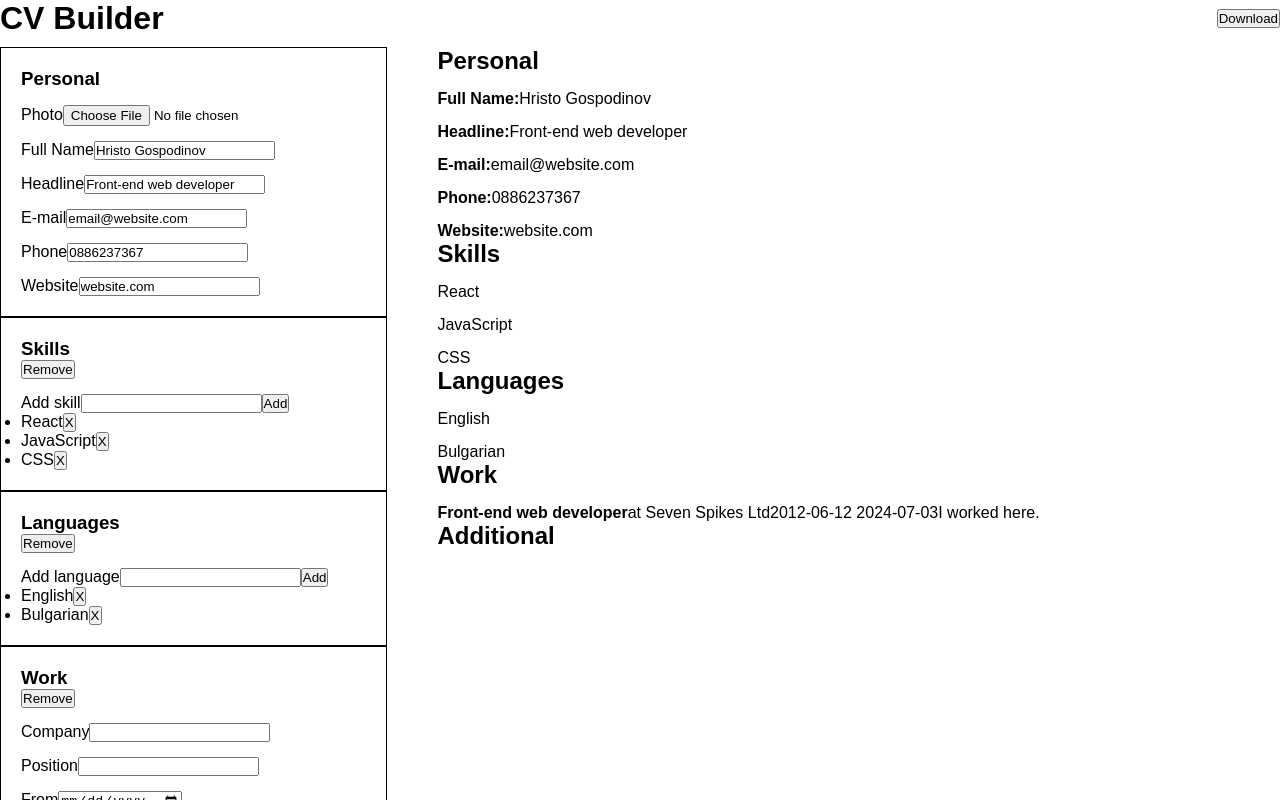
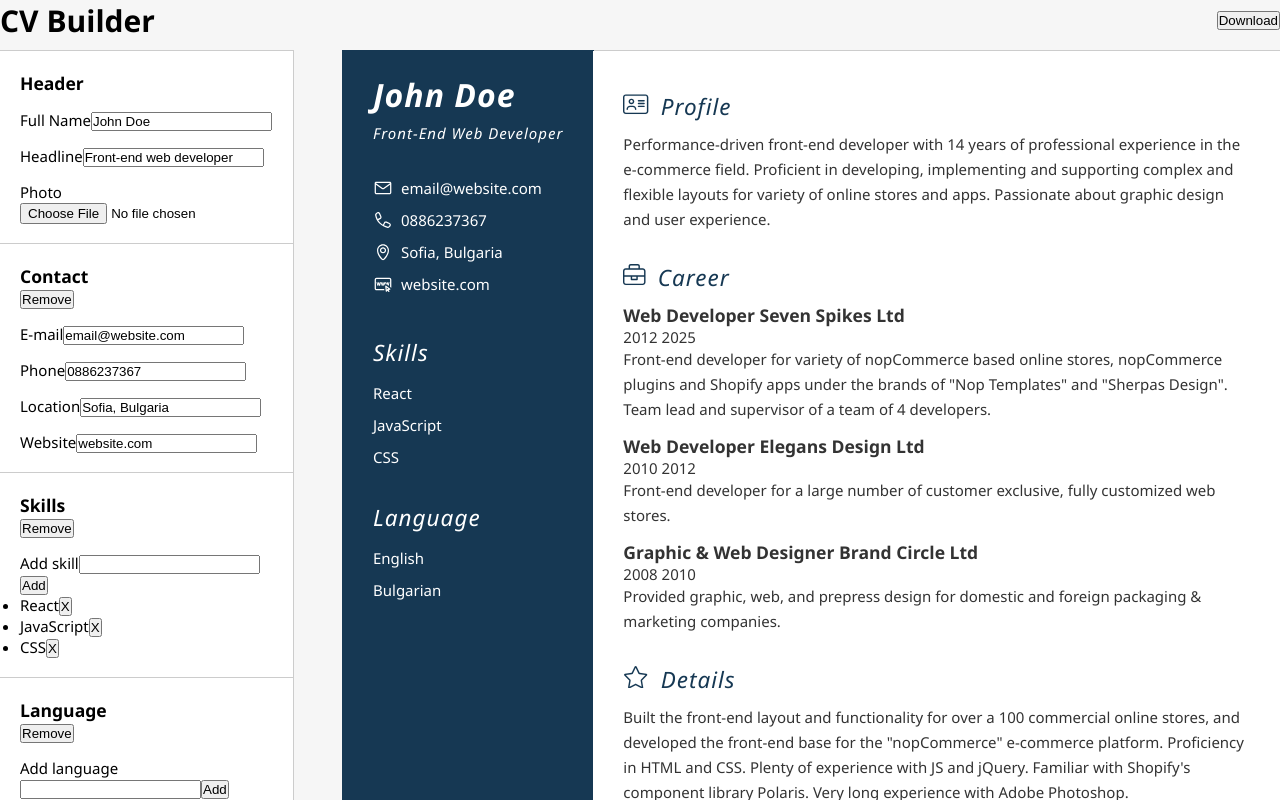
Before and after one commit to H-Gospodinov/TheOdinProject_-_React, a React (Vite) app in the folder Resume_Builder/: page / in a window 1280 px wide. Shown: the top 800 px of the page. Built offline with nearby package versions, Linux system fonts and the light colour scheme.

Commit message:
Resume Builder: style main page
Improve data configuration and style the display page.
Improve rendering functionality in the Page component.
Add "Print" / "Save to PDF" option.

```diff
--- a/Resume_Builder/src/App.jsx
+++ b/Resume_Builder/src/App.jsx
@@ -21,7 +21,9 @@ function App() {
         <>
             <header className="header">
                 <h1 className="title">CV Builder</h1>
-                <button type="button">Download</button>
+                <button id="print" type="button" onClick={
+                    () => window.print()}>Download
+                </button>
             </header>
             <main className="main">
                 <div className="data-form">
--- a/Resume_Builder/src/assets/data.json
+++ b/Resume_Builder/src/assets/data.json
@@ -1,31 +1,49 @@
 [
     {
-        "name": "Personal",
+        "name": "Header",
+        "position": "left",
         "fields": [
-            { "label": "Photo", "name": "photo", "type": "file", "value": "" },
-            { "label": "Full Name", "name": "fullname", "type": "text", "value": "Hristo Gospodinov" },
+            { "label": "Full Name", "name": "fullname", "type": "text", "value": "John Doe" },
             { "label": "Headline", "name": "headline", "type": "text", "value": "Front-end web developer" },
+            { "label": "Photo", "name": "photo", "type": "file", "value": "" }
+        ]
+    },
+    {
+        "name": "Contact",
+        "position": "left",
+        "fields": [
             { "label": "E-mail", "name": "email", "type": "email", "value": "email@website.com" },
             { "label": "Phone", "name": "phone", "type": "tel", "value": "0886237367" },
+            { "label": "Location", "name": "location", "type": "text", "value": "Sofia, Bulgaria" },
             { "label": "Website", "name": "website", "type": "url", "value": "website.com" }
         ]
     },
     {
         "name": "Skills",
+        "position": "left",
         "fields": [
             { "label": "Add skill", "name": "skill", "type": "text" }
         ],
         "entries": [ "React", "JavaScript", "CSS" ]
     },
     {
-        "name": "Languages",
+        "name": "Language",
+        "position": "left",
         "fields": [
             { "label": "Add language", "name": "language", "type": "text" }
         ],
         "entries": [ "English", "Bulgarian" ]
     },
     {
-        "name": "Work",
+        "name": "Profile",
+        "position": "right",
+        "fields": [
+            { "name": "profile", "type": "textarea", "value": "Performance-driven front-end developer with 14 years of professional experience in the e-commerce field. Proficient in developing, implementing and supporting complex and flexible layouts for variety of online stores and apps. Passionate about graphic design and user experience." }
+        ]
+    },
+    {
+        "name": "Career",
+        "position": "right",
         "fields": [
             { "label": "Company", "name": "company", "type": "text" },
             { "label": "Position", "name": "position", "type": "text" },
@@ -36,17 +54,32 @@
         "entries": [
             {
                 "company": "Seven Spikes Ltd",
-                "position": "Front-end web developer",
-                "from": "2012-06-12",
-                "until": "2024-07-03",
-                "details": "I worked here."
+                "position": "Web Developer",
+                "from": "2012",
+                "until": "2025",
+                "details": "Front-end developer for variety of nopCommerce based online stores, nopCommerce plugins and Shopify apps under the brands of \"Nop Templates\" and \"Sherpas Design\". Team lead and supervisor of a team of 4 developers."
+            },
+            {
+                "company": "Elegans Design Ltd",
+                "position": "Web Developer",
+                "from": "2010",
+                "until": "2012",
+                "details": "Front-end developer for a large number of customer exclusive, fully customized web stores."
+            },
+            {
+                "company": "Brand Circle Ltd",
+                "position": "Graphic & Web Designer",
+                "from": "2008",
+                "until": "2010",
+                "details": "Provided graphic, web, and prepress design for domestic and foreign packaging & marketing companies."
             }
         ]
     },
     {
-        "name": "Additional",
+        "name": "Details",
+        "position": "right",
         "fields": [
-            { "label": "", "name": "additional", "type": "textarea" }
+            { "name": "details", "type": "textarea", "value": "Built the front-end layout and functionality for over a 100 commercial online stores, and developed the front-end base for the \"nopCommerce\" e-commerce platform. Proficiency in HTML and CSS. Plenty of experience with JS and jQuery. Familiar with Shopify's component library Polaris. Very long experience with Adobe Photoshop." }
         ]
     }
 ]
--- a/Resume_Builder/src/components/Fields.jsx
+++ b/Resume_Builder/src/components/Fields.jsx
@@ -38,10 +38,9 @@ function ListGroup({ entries, onRemove }) {
         <ul>
             {entries.map((entry, index) => (
                 <li key={index}>
-                    {typeof entry === "string" ? <span>{entry}</span> : <>
-                        <strong>{entry.position}</strong>
-                        <span>at {entry.company}</span>
-                    </>}
+                    <span>{typeof entry !== 'object' ?
+                        entry : `${entry.position} @ ${entry.company}`}
+                    </span>
                     <button type="button" onClick={() => onRemove(entry)}>X</button>
                 </li>
             ))}
--- a/Resume_Builder/src/components/Group.jsx
+++ b/Resume_Builder/src/components/Group.jsx
@@ -83,26 +83,26 @@ function FormGroup(
     };
     return (
         <div className="form-group">
-            { name && <h3>{name}</h3> }
-            { name !== 'Personal' &&
+            {name && <h3>{name}</h3>}
+            {name !== 'Header' &&
                 <button type="button" onClick={() =>
                     onDestroy(name)}>Remove</button>
             }
-            { fields.map(field =>
+            {fields.map(field =>
                 <InputGroup
                     key={field.name}
                     {...field}
                     {...prepareInput(field)}
                 />
             )}
-            { entries && fields.length > 1 &&
+            {entries && fields.length > 1 &&
                 <button type="button" onClick={
                     updateList().insert}>Add</button>
             }
-            { entries && <ListGroup
-                    entries = { entries }
-                    onRemove = { updateList().remove }
-            /> }
+            {entries && <ListGroup
+                entries={entries}
+                onRemove={updateList().remove}
+            />}
         </div>
     );
 }
--- a/Resume_Builder/src/components/Page.jsx
+++ b/Resume_Builder/src/components/Page.jsx
@@ -1,61 +1,89 @@
+import { contactIcons, sectionIcons } from "./Icons";
 
 function MainPage({ currentData }) {
 
-    function personDetails(fields) {
+    const leftCol = currentData.filter(group => {
+        return group.position === 'left'
+    });
+    const rightCol = currentData.filter(group => {
+        return group.position === 'right'
+    });
 
-        const field = fields[0]; return (
+    const fieldSet = (fields) => (
+
+        <ul className="">
+            {fields.map((field) => field.value &&
+                <li key={field.name} className={field.name}>
+                    {field.type !== 'file' ?
                     <>
-                { field.type === 'file' && field.value &&
-                    <div>
-                        <img src={field.value} alt={field.label} />
-                    </div>
-                } <ul>
-                    {fields.map((field) => field.type !== 'file' &&
-                        <li key={field.name}>
-                            <strong>{ field.label }:</strong>
+                        {contactIcons[field.name] &&
+                            <img src={contactIcons[field.name]} alt="" />
+                        }
                         <span>{field.value || ''}</span>
+                    </> :
+                    <img src={field.value} alt="Your photo" />}
                 </li>
             )}
-                </ul>
-            </>
+        </ul> // "Header", "Contact", "Profile", "Details"
     );
+
+    const listStack = (entries) => (
+
+        <ul className="entry-group">
+            {entries.map((entry, index) => (
+
+                typeof entry === 'object' ?
+
+                <li className="multi" key={index}>
+                    <div className="head">
+                        <h3 className="employment">
+                            <span>{entry.position}</span> <span>{entry.company}</span>
+                        </h3>
+                        <time className="timeframe">
+                            <span>{entry.from}</span> <span>{entry.until}</span>
+                        </time>
+                    </div>
+                    <div className="body">
+                        <p>{entry.details}</p>
+                    </div>
+                </li> : <li className="single" key={index}><span>{entry}</span></li>
+            ))}
+        </ul> // "Skills", "Language", "Career", "Education"
+    );
+
+    const renderColumn = (groups) => (
+
+        groups.map((group) => (
+            <section className={'section '+ group.name.toLowerCase()} key={group.name}>
+
+                {group.name !== 'Header' && group.name !== 'Contact' &&
+                    <h2>
+                        {/* {sectionIcons[group.name] && (
+                            <img src={sectionIcons[group.name]} alt="" />
+                        )}  */}
+                        {sectionIcons[group.name] && sectionIcons[group.name]({
+                            fill: '#163853', stroke: '#163853',
+                        })}
+                        <span>{group.name}</span>
+                    </h2>
                 }
-    function renderEntries(entries) {
-
-        return (
-            entries.length > 0 &&
-            <ul>
-                {entries.map((entry, index) => (
-                    <li key={index}>
-                        {typeof entry === "string" ? <span>{entry}</span> :
-                        <div>
-                            <strong>{entry.position}</strong>
-                            <span>at {entry.company}</span>
-                            <span>{entry.from} {entry.until}</span>
-                            <span>{entry.details}</span>
-                        </div>}
-                    </li>
-                ))}
-            </ul>
-        );
-    }
-
-    return (
-        <div className="page">
-            {currentData.map((group) => {
-
-                return (
-                    <section className={'section '+ group.name.toLowerCase()} key={group.name}>
-                        { <h2>{group.name}</h2> }
-                        { group.name === 'Personal' ? personDetails(group.fields) :
-                        group.entries ? renderEntries(group.entries) :
+                {group.name === 'Header' || group.name === 'Contact' ? fieldSet(group.fields) :
+                    group.entries && group.entries.length > 0 ? listStack(group.entries) :
                     <div>
                         <p style={{whiteSpace: 'pre-line'}}>{group.fields[0].value || ''}</p>
                     </div>
                 }
-                    </section>
-                )
-            })}
+            </section> // ToDo: BUG fix: when all entries from a group are deleted, the app renders the "textarea" layout
+        ))
+    );
+    return (
+        <div className="page">
+            <div className="column left-column">
+                {renderColumn(leftCol)}
+            </div>
+            <div className="column right-column">
+                {renderColumn(rightCol)}
+            </div>
         </div>
     );
 }
--- a/Resume_Builder/src/main.css
+++ b/Resume_Builder/src/main.css
@@ -1,4 +1,3 @@
-
 * {
     margin: 0 0;
     padding: 0 0;
@@ -16,7 +15,11 @@ html {
 body {
     width: 100%;
     overflow-x: clip;
+    background-color: #f6f6f6;
     font-family: sans-serif;
+    font-family: 'segoe ui', ubuntu, helvetica;
+    /* font-family: Carlito, sans-serif; */
+    font-size: 15px;
 }
 .container {
     display: flex;
@@ -33,7 +36,8 @@ body {
     column-gap: 50px;
 }
 .form-group {
-    border: 1px solid;
+    box-shadow: 0 0 0 1px #ccc;
+    background-color: #fff;
     padding: 20px;
 }
 .input-group {
@@ -43,12 +47,140 @@ textarea {
     width: 100%;
     min-height: 150px;
 }
-.page img {
+.page {
+    display: grid;
+    grid-template: 1fr / auto 1fr;
+    height: 100%;
+    box-shadow: 0 0 0 1px #ccc;
+}
+.photo {
+    display: flex;
+    justify-content: center;
+    margin-top: 30px !important;
+}
+.photo img {
+    width: 200px;
+    max-width: 100%;
+    border-radius: 50%;
+}
+.column {
+    display: flex;
+    flex-flow: column;
+    padding: 30px;
+}
+.left-column {
     max-width: 300px;
+    row-gap: 35px;
+    box-shadow: 0 0 0 1px #163853;
+    background-color: #163853;
+    color: #fff;
+}
+.right-column {
+    row-gap: 30px;
+    background-color: #fff;
+    padding-top: 40px;
+    color: #333;
+}
+.page h2 {
+    display: flex;
+    align-items: center;
+    column-gap: 12px;
+    margin-bottom: 15px;
+    /* font-family: Poppins, sans-serif; */
+    font-weight: 500;
+    /* font-weight: 700; */
+    font-style: italic;
+    /* text-transform: uppercase; */
+    letter-spacing: 1px;
+}
+.page h2 img {
+    width: 20px;
+}
+.left-column h2 {
+    /* font-size: 22px; */
+    /* font-size: 20px; */
+    /* font-size: 18px; */
+    /* letter-spacing: 3px; */
+    /* text-transform: uppercase; */
+}
+.right-column h2 {
+    /* border-bottom: 1px solid; */
+    margin-bottom: 10px;
+    /* padding-bottom: 15px; */
+    color: #163853;
+}
+.headline ul {
+    padding-top: 8px;
+}
+.contact ul {
+    padding-bottom: 8px;
+}
+.page .fullname {
+    margin-top: -5px;
+    font-size: 32px;
+    line-height: 38px;
+    /* font-family: 'Poppins'; */
+    font-weight: 600;
+    font-style: italic;
+    /* text-transform: uppercase; */
+
+    font-weight: 700;
+    letter-spacing: 1px;
+}
+.page li.headline {
+    /* font-family: 'Poppins'; */
+    font-style: italic;
+    margin-top: 9px !important;
+    text-transform: capitalize;
+    letter-spacing: 1px;
+}
+.contact img {
+    width: 20px;
 }
 .page ul {
     list-style: none;
 }
-.page li {
-    margin-top: 15px;
+.left-column li {
+    display: flex;
+    align-items: center;
+    column-gap: 8px;
+    /* font-style: italic; */
 }
+.page li + li {
+    margin-top: 12px;
+}
+.page p {
+    line-height: 25px;
+}
+.page strong {
+    color: #163853;
+}
+
+@media print {
+    @page {
+        size: A4;
+        margin: 0;
+    }
+    html, body {
+        width: 100vw;
+        margin: 0;
+        padding: 0;
+    }
+    #root, main {
+        height: 100%;
+    }
+    .header, .footer,
+    .data-form {
+      display: none;
+    }
+    .left-column {
+        background-color: #163853;
+        -webkit-print-color-adjust: exact;
+        print-color-adjust: exact;
+    }
+    .page h2,
+    .page .fullname,
+    .page .headline {
+        /* font-family: 'Poppins'; */
+    }
+}
```
Also changed, not shown: Resume_Builder/src/assets/avatar.jpg (added). Lines whose indentation alone changed are shown as unchanged.
